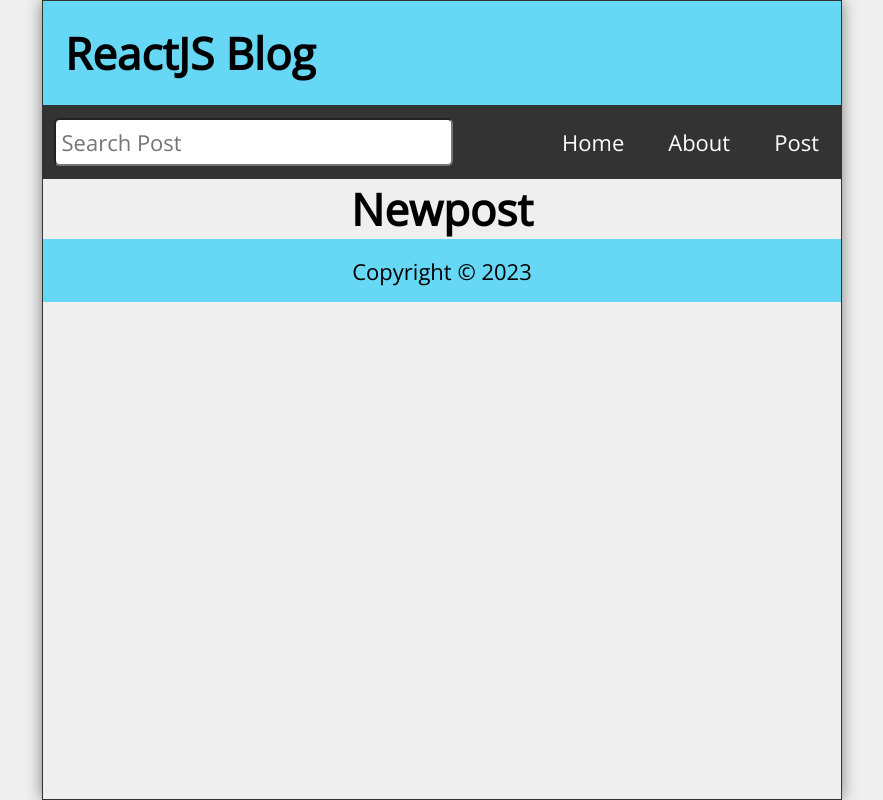
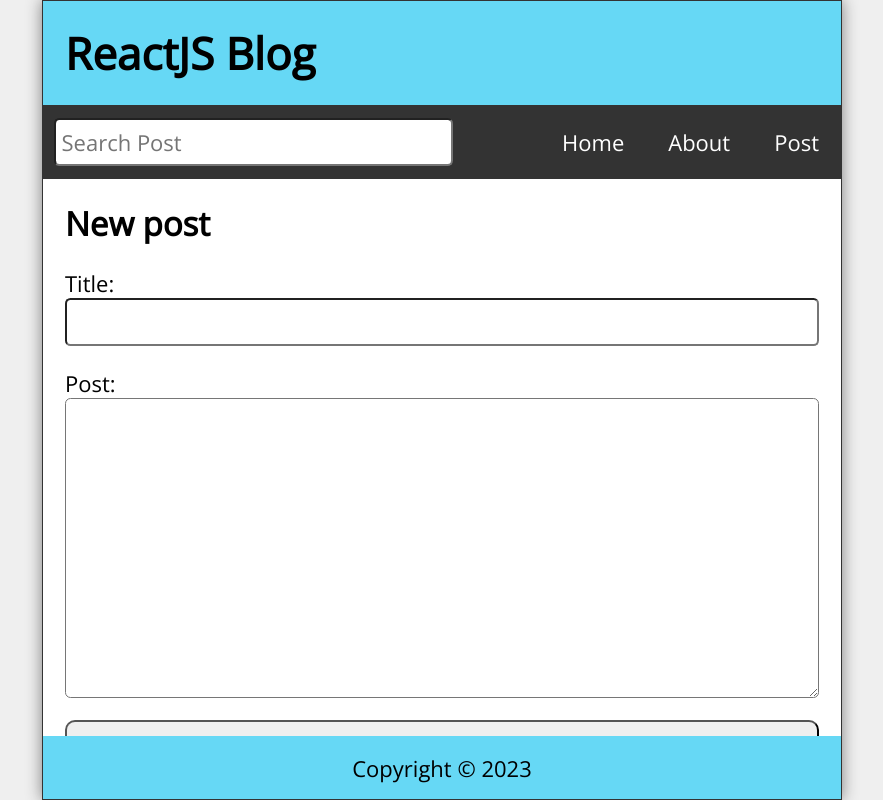
Before and after one commit to ThanapawnTony/Blog-App, a React (Create React App) app: page /post in a window 1280 px wide. Shown: the whole page, without its empty margins (198-1081 px from the left). Built offline with nearby package versions, Linux system fonts and the light colour scheme.

Commit message:
Newpost handleSubmit

```diff
--- a/src/App.js
+++ b/src/App.js
@@ -37,7 +37,13 @@ function App() {
   ]);
   const [search, setSearch] = useState('');
   const [searchResults, setSearchResults] = useState([]);
+  const [postTitle, setPostTitle] = useState('');
+  const [postBody, setPostBody] = useState('');
   const navigate = useNavigate();
+
+  const handleSubmit = () => {
+
+  }
 
   const handleDelete = (id) => {
     const postsList = posts.filter(post => post.id !== id);
@@ -53,7 +59,7 @@ function App() {
         />}>
           <Route index element={<Home posts={searchResults} />} />
           <Route path='post'>
-            <Route index element={<NewPost />} />
+            <Route index element={<NewPost handleSubmit={handleSubmit} postTitle={postTitle} setPostTitle={setPostTitle} postBody={postBody} setPostBody={setPostBody} />} />
             <Route path=":id" element={<PostPage posts={posts} handleDelete={handleDelete} />} />
           </Route>
           <Route path="about" element={<About />} />
--- a/src/NewPost.js
+++ b/src/NewPost.js
@@ -1,11 +1,16 @@
 import React from 'react'
 
-const NewPost = () => {
+const NewPost = ({ handleSubmit, setPostTitle, postTitle, postBody, setPostBody }) => {
   return (
-    <main>
-        <h1>
-            Newpost
-        </h1>
+    <main className='NewPost'>
+        <h2>New post</h2>
+        <form onSubmit={handleSubmit} className="newPostForm">
+          <label htmlFor="postTitle">Title:</label>
+          <input type="text" id='postTitle' required value={postTitle} onChange={(e) => setPostTitle(e.target.value)} />
+          <label htmlFor="postBody">Post:</label>
+          <textarea name="" id="postBody" required value={postBody} onChange={(e) => setPostBody(e.target.value)} />
+          <button type='submit'>Submit</button>
+        </form>
     </main>
   )
 }
```
